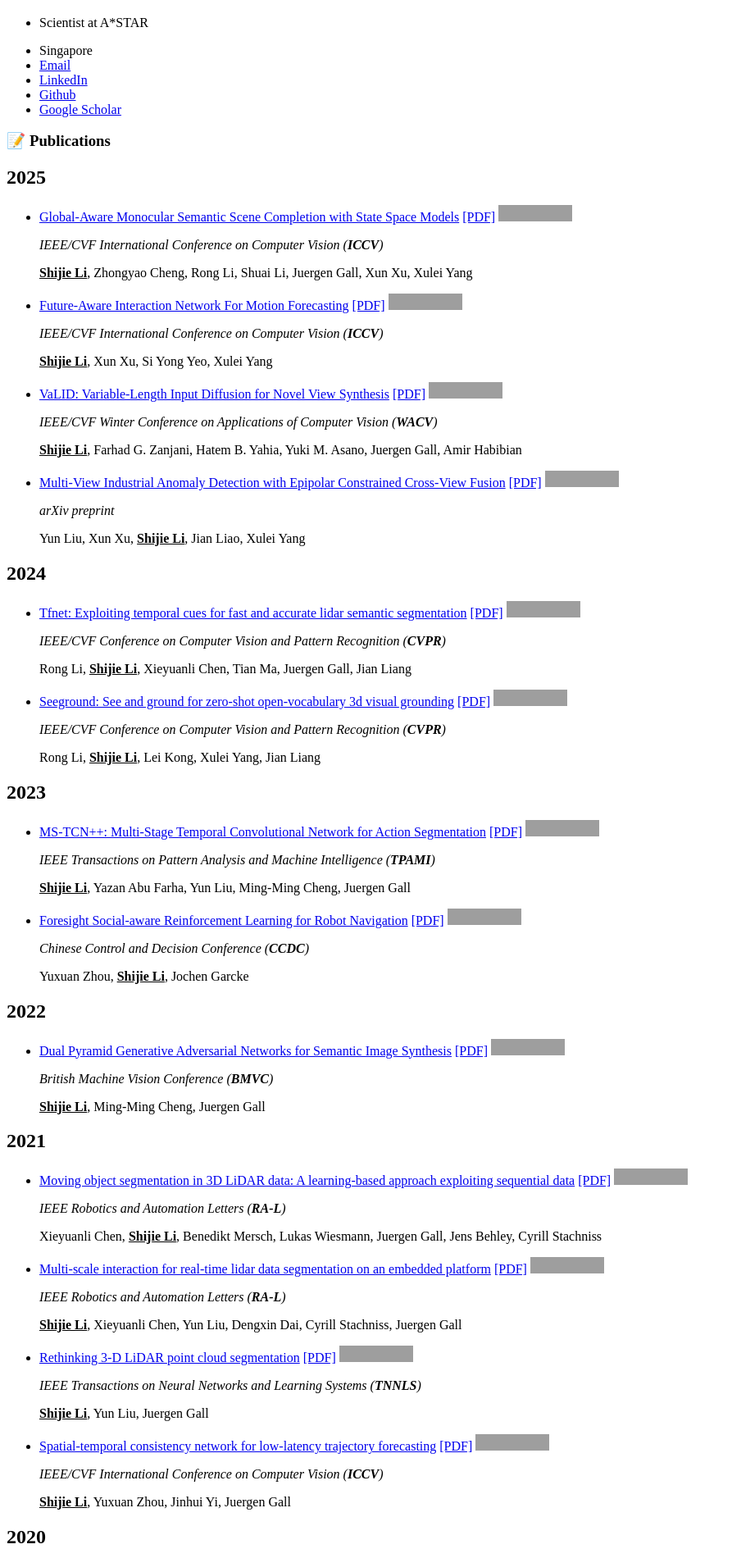
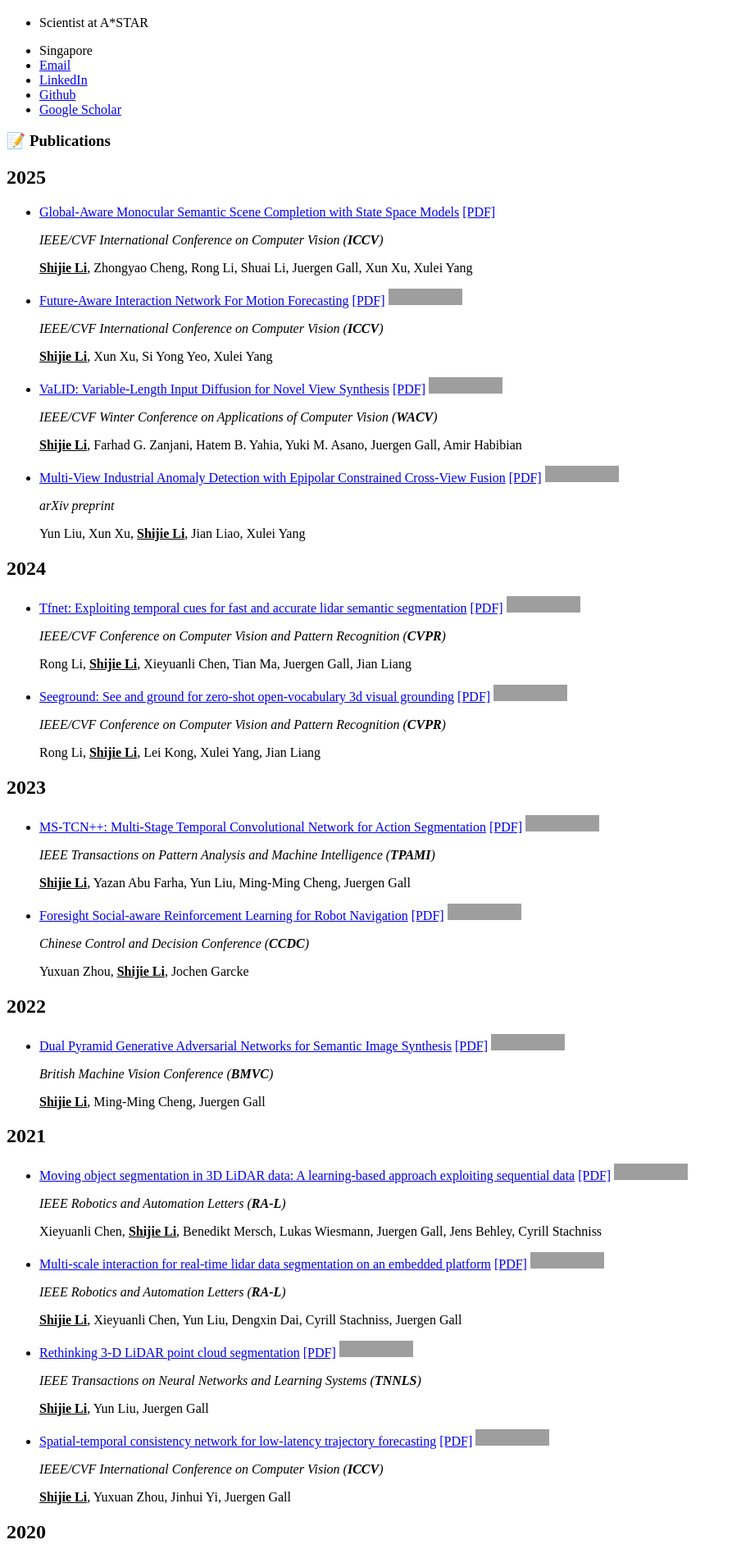
Before and after one commit to sj-li/sj-li.github.io, a Jekyll site: the page built from _pages/includes/pub.md, in a window 1280 px wide. Shown: the part 581-2481 px from the top of the page at 82% size, without its empty margins (0-893 px from the left). Built offline with Jekyll 4.4.1, drawn with Linux system fonts in a browser that asks for light colours; our own code applies the rules of GitHub Pages for plain Markdown files; grey boxes are pictures that could not be loaded.

Commit message:
update basic info

```diff
--- a/_pages/includes/pub.md
+++ b/_pages/includes/pub.md
@@ -2,7 +2,7 @@
 
 # 📝 Publications
 ##  2025
-- [Global-Aware Monocular Semantic Scene Completion with State Space Models](https://arxiv.org/pdf/2503.06569) [[PDF]](https://arxiv.org/pdf/2503.06569)  [![](https://img.shields.io/github/stars/lus6-Jenny/RINGSharp?style=social&label=Code+Stars)](https://github.com/lus6-Jenny/RINGSharp)
+- [Global-Aware Monocular Semantic Scene Completion with State Space Models](https://arxiv.org/pdf/2503.06569) [[PDF]](https://arxiv.org/pdf/2503.06569)
 
   *IEEE/CVF International Conference on Computer Vision (**ICCV**)*
 
```
